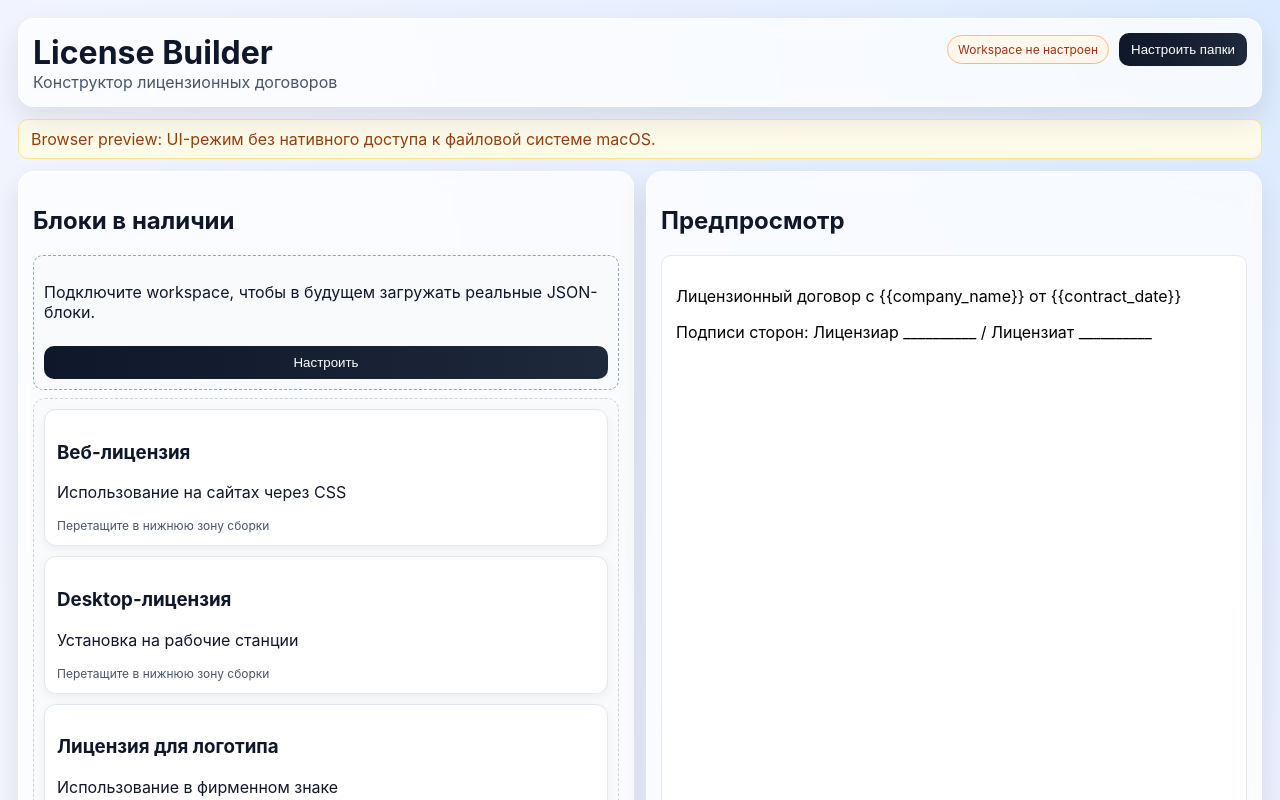
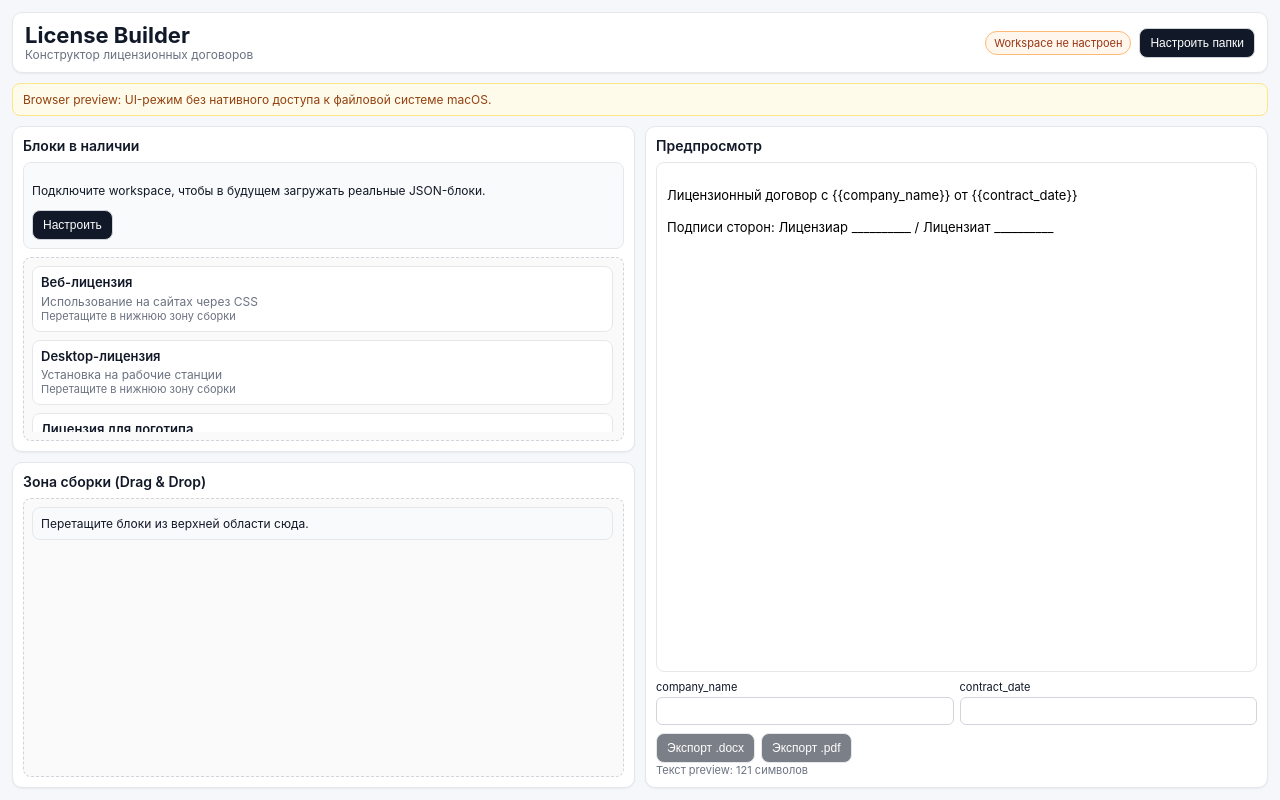
Before and after one commit to serebracode/licensebuilder, a React (Vite) app: page / in a window 1280 px wide. Shown: the top 800 px of the page. Built offline with nearby package versions, Linux system fonts and the light colour scheme.

Commit message:
style: make split UI compact with scrollable panels and clean figma-like look

```diff
--- a/src/App.tsx
+++ b/src/App.tsx
@@ -90,7 +90,7 @@ const AvailableDraggable = ({ block }: { block: LicenseBlock }): JSX.Element =>
       {...listeners}
     >
       <h3>{block.title}</h3>
-      <p>{block.description}</p>
+      <p className="compact-line">{block.description}</p>
       <p className="muted tiny">Перетащите в нижнюю зону сборки</p>
     </div>
   );
@@ -114,7 +114,7 @@ const SelectedSortable = ({ item }: { item: SelectedBlock }): JSX.Element => {
       {...listeners}
     >
       <h3>{item.block.title}</h3>
-      <p>{item.block.body}</p>
+      <p className="compact-line">{item.block.description}</p>
     </div>
   );
 };
--- a/src/styles.css
+++ b/src/styles.css
@@ -1,7 +1,7 @@
 :root {
   font-family: Inter, -apple-system, BlinkMacSystemFont, 'Segoe UI', sans-serif;
-  color: #0f172a;
-  background: #eef2ff;
+  color: #111827;
+  background: #f3f4f6;
 }
 
 * { box-sizing: border-box; }
@@ -12,48 +12,51 @@ html, body, #root {
   margin: 0;
 }
 
-.modern-bg {
-  background: radial-gradient(circle at top right, #dbeafe 0, #eef2ff 45%, #f8fafc 100%);
-}
+.modern-bg { background: #f6f7fb; }
 
 .app-shell {
   width: 100%;
-  min-height: 100%;
+  height: 100vh;
   display: flex;
   flex-direction: column;
-  padding: 18px;
-  gap: 12px;
+  padding: 12px;
+  gap: 10px;
+  overflow: hidden;
 }
 
 .builder-topbar {
   width: 100%;
-  border-radius: 16px;
-  padding: 14px;
+  border-radius: 10px;
+  padding: 10px 12px;
   display: flex;
   justify-content: space-between;
-  gap: 12px;
-  align-items: flex-start;
+  gap: 10px;
+  align-items: center;
 }
 
-.builder-topbar h1 { margin: 0; }
+.builder-topbar h1 {
+  margin: 0;
+  font-size: 22px;
+  line-height: 1.1;
+}
 
 .topbar-actions {
   display: flex;
   align-items: center;
-  gap: 10px;
+  gap: 8px;
 }
 
 .glass {
-  background: rgb(255 255 255 / 72%);
-  box-shadow: 0 12px 30px rgb(15 23 42 / 10%);
-  backdrop-filter: blur(8px);
-  border: 1px solid rgb(255 255 255 / 70%);
+  background: #fff;
+  border: 1px solid #e5e7eb;
+  box-shadow: 0 1px 2px rgb(16 24 40 / 6%);
 }
 
 .panel-inline {
   width: 100%;
-  padding: 9px 12px;
-  border-radius: 10px;
+  padding: 8px 10px;
+  border-radius: 8px;
+  font-size: 12px;
 }
 
 .preview-badge {
@@ -72,35 +75,45 @@ html, body, #root {
 
 .main-split {
   width: 100%;
+  flex: 1;
+  min-height: 0;
   display: grid;
   grid-template-columns: 1fr 1fr;
-  gap: 12px;
-  min-height: calc(100vh - 140px);
+  gap: 10px;
 }
 
 .left-half {
   display: grid;
   grid-template-rows: 1fr 1fr;
-  gap: 12px;
+  gap: 10px;
   min-height: 0;
 }
 
 .half-panel,
 .right-half {
-  border-radius: 16px;
-  padding: 14px;
+  border-radius: 10px;
+  padding: 10px;
   display: flex;
   flex-direction: column;
   min-height: 0;
+  overflow: hidden;
+}
+
+.half-panel h2,
+.right-half h2 {
+  margin: 0 0 8px;
+  font-size: 14px;
+  font-weight: 600;
 }
 
 .drop-zone {
-  border: 1px dashed #cbd5e1;
-  border-radius: 12px;
-  padding: 10px;
+  border: 1px dashed #d1d5db;
+  border-radius: 8px;
+  padding: 8px;
   flex: 1;
-  min-height: 180px;
-  background: #f8fafc;
+  min-height: 0;
+  background: #fafafa;
+  overflow: hidden;
 }
 
 .drop-zone-over {
@@ -111,91 +124,108 @@ html, body, #root {
 .list-stack {
   display: flex;
   flex-direction: column;
-  gap: 10px;
+  gap: 8px;
+  height: 100%;
+  min-height: 0;
+  overflow: auto;
+  padding-right: 2px;
 }
 
 .card {
-  border-radius: 12px;
-  padding: 12px;
-  border: 1px solid #e2e8f0;
+  border-radius: 8px;
+  padding: 8px;
+  border: 1px solid #e5e7eb;
   background: #fff;
-  box-shadow: 0 3px 10px rgb(15 23 42 / 5%);
   cursor: grab;
 }
 
-.callout {
-  border: 1px dashed #94a3b8;
-  background: #f8fafc;
-  border-radius: 10px;
-  padding: 10px;
-  display: flex;
-  flex-direction: column;
-  gap: 8px;
-  margin-bottom: 8px;
+.card h3 {
+  margin: 0;
+  font-size: 13px;
+  font-weight: 600;
+  line-height: 1.2;
 }
 
-.callout.subtle {
-  border-style: solid;
-  color: #334155;
+.compact-line {
+  margin: 3px 0 0;
+  font-size: 12px;
+  color: #6b7280;
+  white-space: nowrap;
+  overflow: hidden;
+  text-overflow: ellipsis;
+}
+
+.callout {
+  border: 1px solid #e5e7eb;
+  background: #f9fafb;
+  border-radius: 8px;
+  padding: 8px;
+  font-size: 12px;
+  margin-bottom: 8px;
 }
 
 .preview-paper {
   flex: 1;
+  min-height: 0;
   background: #fff;
   color: #000;
-  border: 1px solid #e2e8f0;
-  border-radius: 10px;
-  padding: 14px;
+  border: 1px solid #e5e7eb;
+  border-radius: 8px;
+  padding: 10px;
   overflow: auto;
+  font-size: 13px;
+  line-height: 1.45;
 }
 
-.preview-paper h3 { margin: 8px 0 4px; }
+.preview-paper h3 { margin: 8px 0 4px; font-size: 13px; }
 
 .vars-grid {
-  margin-top: 10px;
+  margin-top: 8px;
   display: grid;
   grid-template-columns: 1fr 1fr;
-  gap: 8px;
+  gap: 6px;
 }
 
 .vars-grid label {
   display: flex;
   flex-direction: column;
-  gap: 4px;
+  gap: 3px;
+  font-size: 11px;
+}
+
+.vars-grid input {
+  border: 1px solid #d1d5db;
+  border-radius: 6px;
+  padding: 6px 8px;
   font-size: 12px;
 }
 
-.vars-grid input {
-  border: 1px solid #cbd5e1;
-  border-radius: 8px;
-  padding: 7px 9px;
-}
-
 .row-actions {
-  margin-top: 10px;
+  margin-top: 8px;
   display: flex;
-  gap: 8px;
+  gap: 6px;
 }
 
 button {
-  border: none;
-  border-radius: 10px;
-  padding: 9px 12px;
+  border: 1px solid #d1d5db;
+  border-radius: 8px;
+  padding: 7px 10px;
   cursor: pointer;
-  background: linear-gradient(90deg, #0f172a, #1e293b);
+  background: #111827;
   color: #fff;
+  font-size: 12px;
   font-weight: 500;
 }
 
 button:disabled {
-  opacity: 0.5;
+  opacity: 0.55;
   cursor: not-allowed;
 }
 
 .pill {
-  font-size: 12px;
+  font-size: 11px;
   border-radius: 999px;
-  padding: 6px 10px;
+  padding: 4px 8px;
   border: 1px solid transparent;
 }
 
@@ -211,15 +241,10 @@ button:disabled {
   border-color: #fdba74;
 }
 
-.muted { color: #475569; margin: 0; }
-.tiny { font-size: 12px; }
+.muted { color: #6b7280; margin: 0; font-size: 12px; }
+.tiny { font-size: 11px; }
 
 @media (max-width: 1100px) {
-  .main-split {
-    grid-template-columns: 1fr;
-  }
-
-  .left-half {
-    grid-template-rows: auto auto;
-  }
+  .main-split { grid-template-columns: 1fr; }
+  .left-half { grid-template-rows: 1fr 1fr; min-height: 420px; }
 }
```
